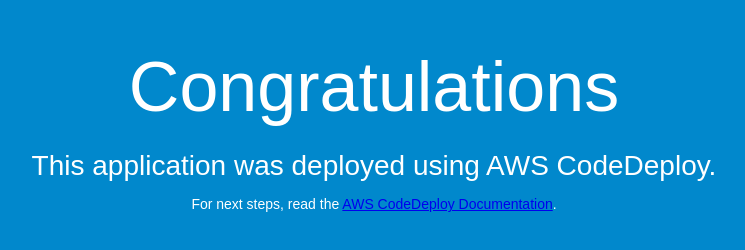
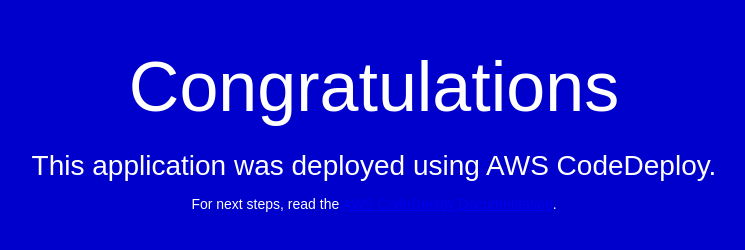
Before and after one commit to yilingyeh104/awsSample, a plain HTML site: page index.html in a window 1280 px wide. Shown: the whole page, without its empty margins (266-1011 px from the left). Drawn offline with Linux system fonts and the light colour scheme.

Commit message:
change color

```diff
--- a/index.html
+++ b/index.html
@@ -6,7 +6,7 @@
   <style>
     body {
       color: #ffffff;
-      background-color: #0188cc;
+      background-color: #0000cc;
       font-family: Arial, sans-serif;
       font-size: 14px;
     }
```
